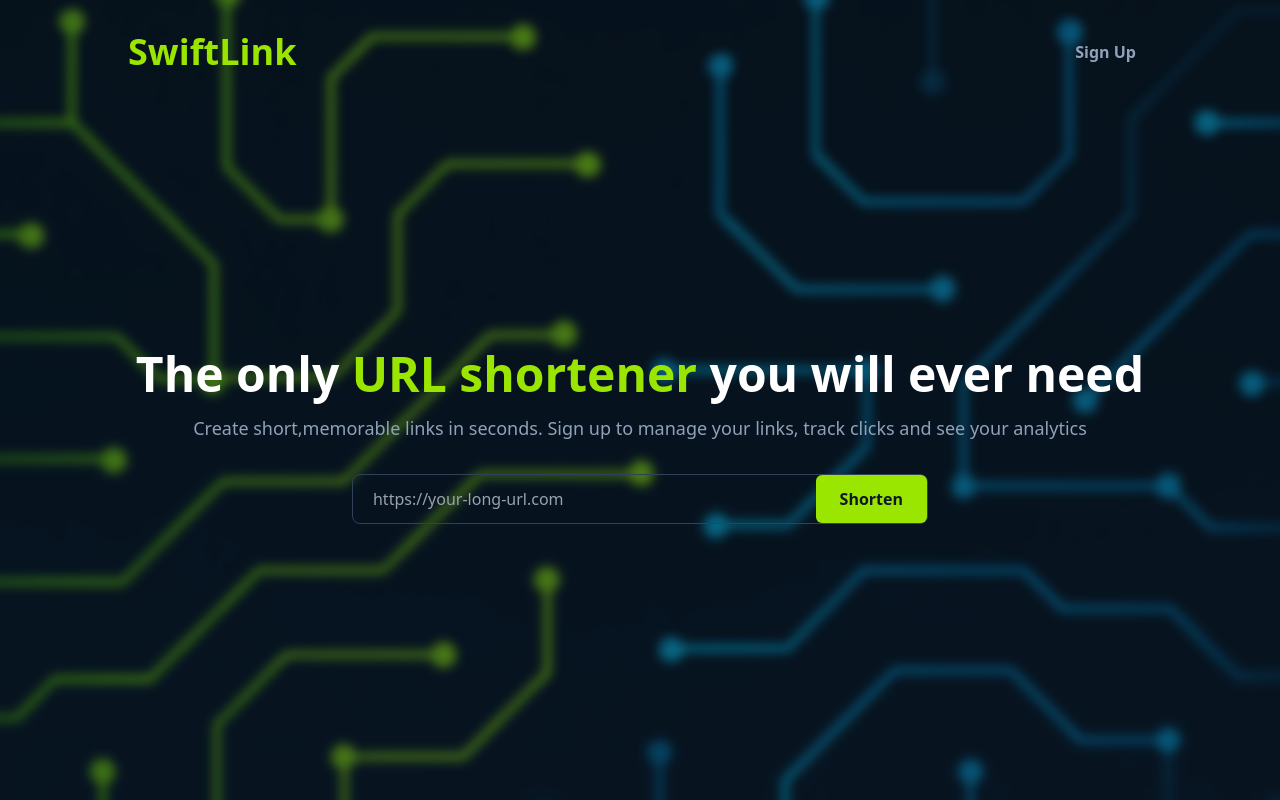
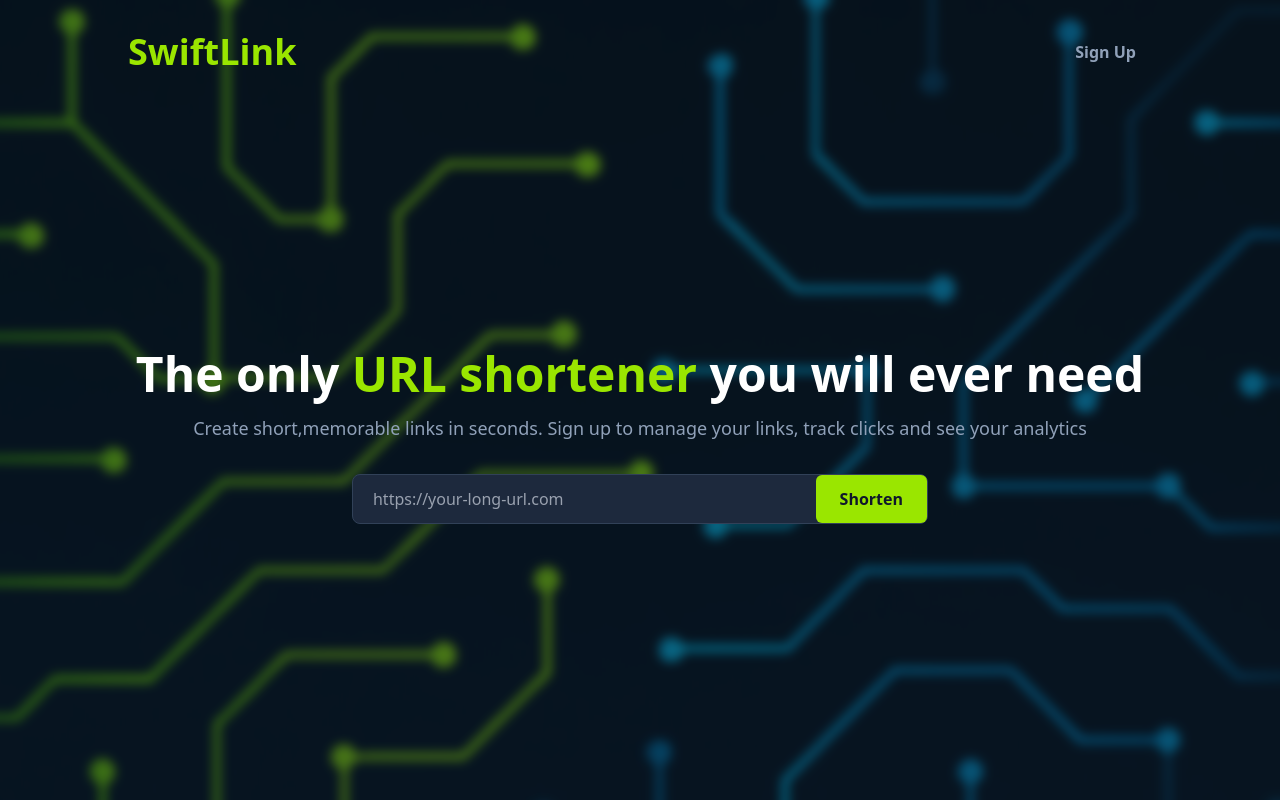
Before and after one commit to Arun-s21/swiftlink, a Next.js app: page / in a window 1280 px wide. Built offline with nearby package versions, Linux system fonts and the light colour scheme; no server answers.

Commit message:
Removed css conflicts from page.tsx

```diff
--- a/src/app/page.tsx
+++ b/src/app/page.tsx
@@ -90,7 +90,7 @@ export default function HomePage(){
           track clicks and see your analytics
         </p>
 
-        <form onSubmit={handleLinkShortening} className='w-full max-w-xl bg-slate-800 border border-slate-700 rounded-lg flex items-center space-x-2 bg-transparent'>
+        <form onSubmit={handleLinkShortening} className='w-full max-w-xl bg-slate-800 border border-slate-700 rounded-lg flex items-center space-x-2'>
         <input className='flex-grow p-3 bg-transparent border-none rounded-md text-gray-200 placeholder-gray-400 px-5' type='url' placeholder='https://your-long-url.com' value={originalUrl} onChange={(e)=>setOriginalUrl(e.target.value) } required />
         <button className='bg-lime-400 text-slate-900 font-bold px-6 py-3 rounded-md hover:bg-lime-600 disabled-bg-gray-800' type='submit' disabled={isSubmitting}>{isSubmitting?'Breathe in...Breathe out':'Shorten'}</button>
 
```
